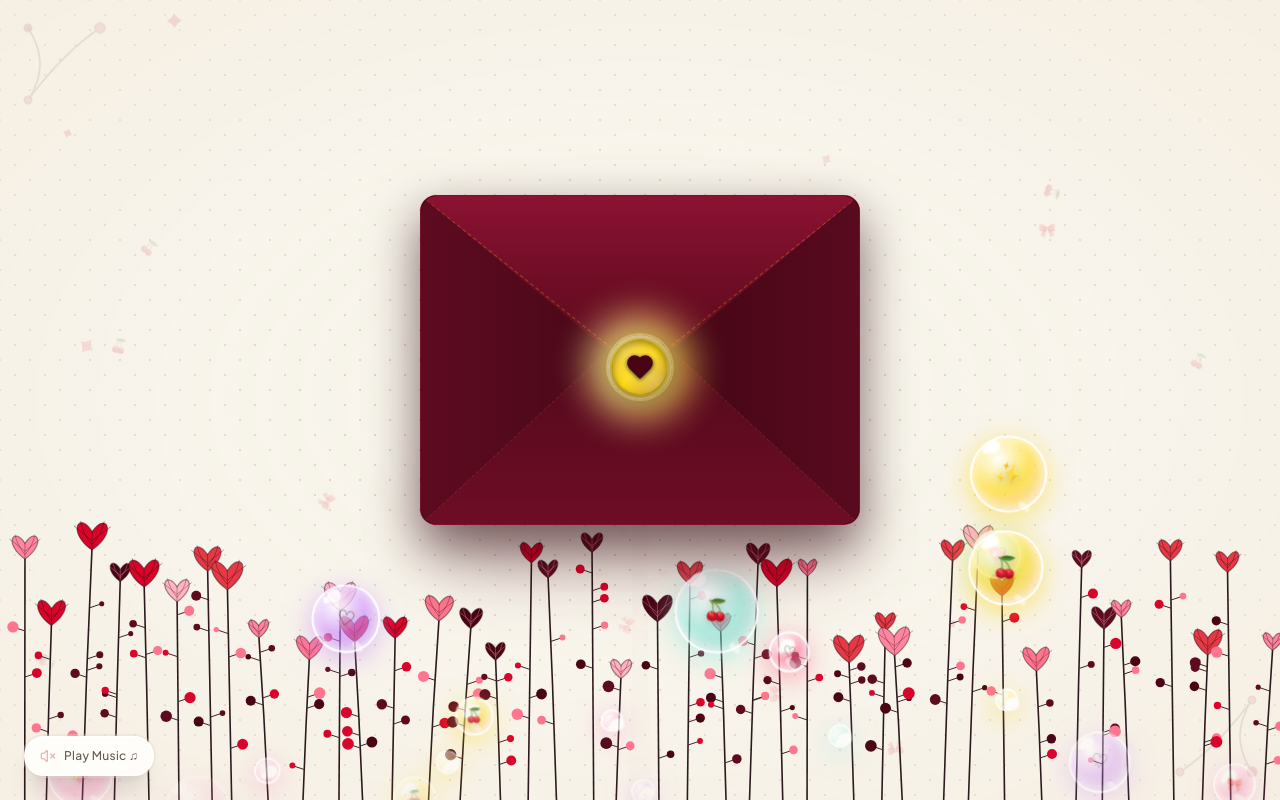
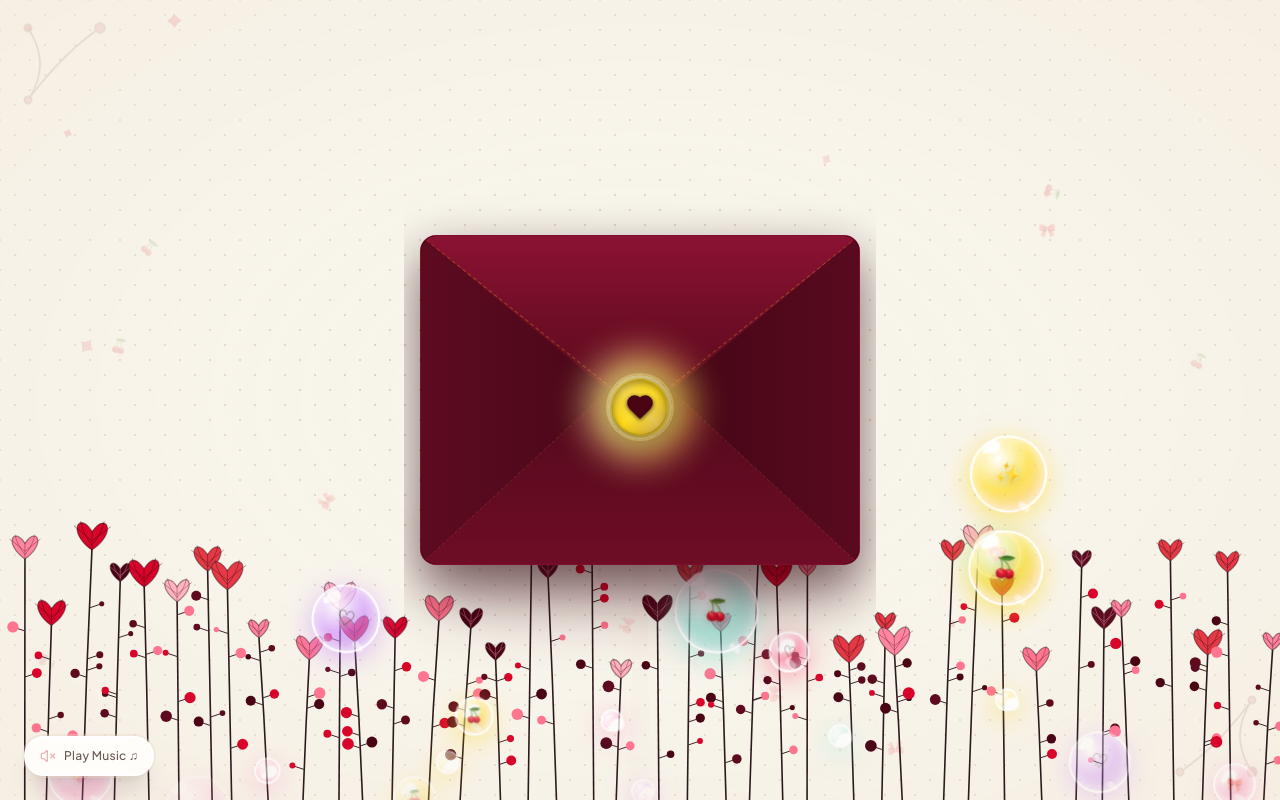
Before and after one commit to TriMind100/birthdaytemplat5, a React (Vite) app: page / in a window 1280 px wide. Built offline with nearby package versions, Linux system fonts and the light colour scheme; a web font is replaced by a local one.

Commit message:
layout(app): center main stage views vertically and horizontally in viewport

```diff
--- a/src/App.jsx
+++ b/src/App.jsx
@@ -30,7 +30,7 @@ export function App() {
   };
 
   return (
-    <div className="min-h-screen relative font-sans text-[#3D342F] selection:bg-[#F3C5C5]/50 overflow-x-hidden">
+    <div className="min-h-screen relative font-sans text-[#3D342F] selection:bg-[#F3C5C5]/50 overflow-x-hidden flex flex-col justify-center items-center">
 
       {/* Interactive Cursor & Touch Particle Heart Trail */}
       <ParticleHeartTrail />
@@ -41,8 +41,8 @@ export function App() {
       {/* Floating Ambient Music Control (♫) */}
       <MusicControl audioUrl={cardData.music.audioUrl} />
 
-      {/* Main Content View Switcher */}
-      <main className="relative z-10">
+      {/* Main Content View Switcher Centered Vertically & Horizontally */}
+      <main className="relative z-10 w-full min-h-screen flex flex-col justify-center items-center py-4 sm:py-8 px-2 sm:px-4">
         <AnimatePresence mode="wait">
           {/* Stage 1: Envelope Opening Experience */}
           {stage === 'envelope' && (
@@ -51,6 +51,7 @@ export function App() {
               initial={{ opacity: 1 }}
               exit={{ opacity: 0, scale: 1.05 }}
               transition={{ duration: 0.6 }}
+              className="w-full flex justify-center items-center my-auto"
             >
               <Envelope onOpen={handleEnvelopeOpened} />
             </motion.div>
@@ -64,6 +65,7 @@ export function App() {
               animate={{ opacity: 1, scale: 1, y: 0 }}
               exit={{ opacity: 0 }}
               transition={{ duration: 0.7, ease: [0.34, 1.56, 0.64, 1] }}
+              className="w-full flex justify-center items-center my-auto"
             >
               <InteractiveHeartTreeCard
                 recipient={cardData.recipient}
@@ -80,6 +82,7 @@ export function App() {
               animate={{ opacity: 1, y: 0 }}
               exit={{ opacity: 0 }}
               transition={{ duration: 0.6 }}
+              className="w-full flex justify-center items-center my-auto"
             >
               <ScrapbookBook
                 cardData={cardData}
@@ -89,7 +92,6 @@ export function App() {
             </motion.div>
           )}
         </AnimatePresence>
-
       </main>
     </div>
   );
```
